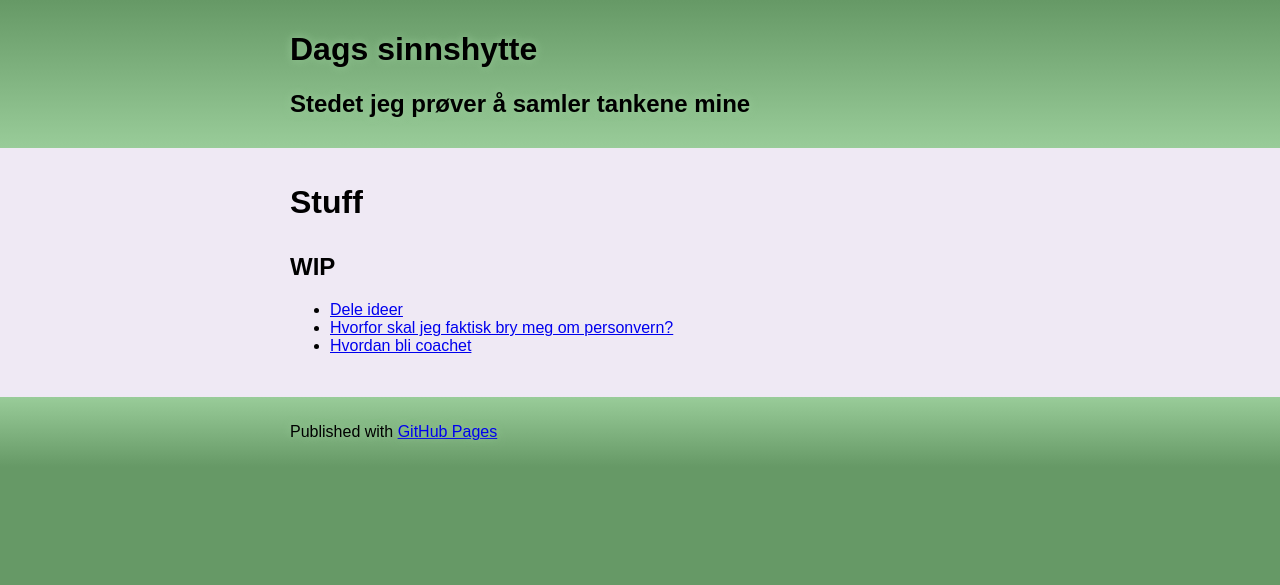
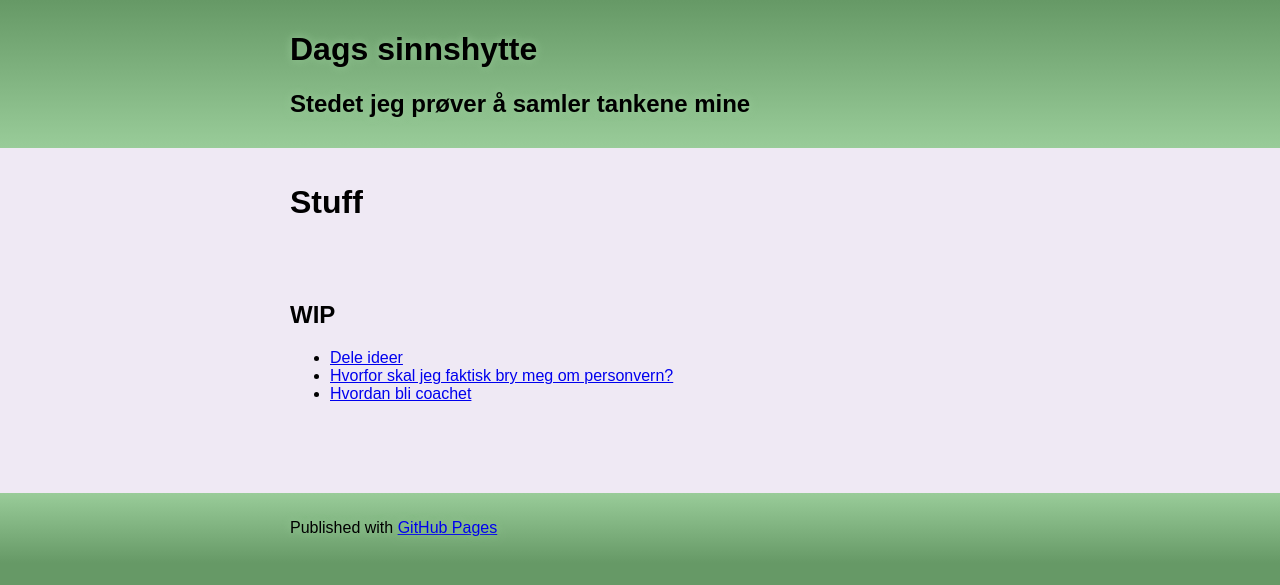
Before and after one commit to dagfs/dagfs.github.io, a Jekyll site: the page built from index.md, in a window 1280 px wide. Shown: the top 585 px of the page. Built offline with Jekyll 4.4.1, drawn with Linux system fonts in a browser that asks for light colours; our own code applies the rules of GitHub Pages for plain Markdown files.

Commit message:
Update default.html

```diff
--- a/_layouts/default.html
+++ b/_layouts/default.html
@@ -59,7 +59,7 @@
     }
 
       .slide-body{
-      margin-bottom:2rem;
+      margin-bottom:5rem;
       }
 
 
```
